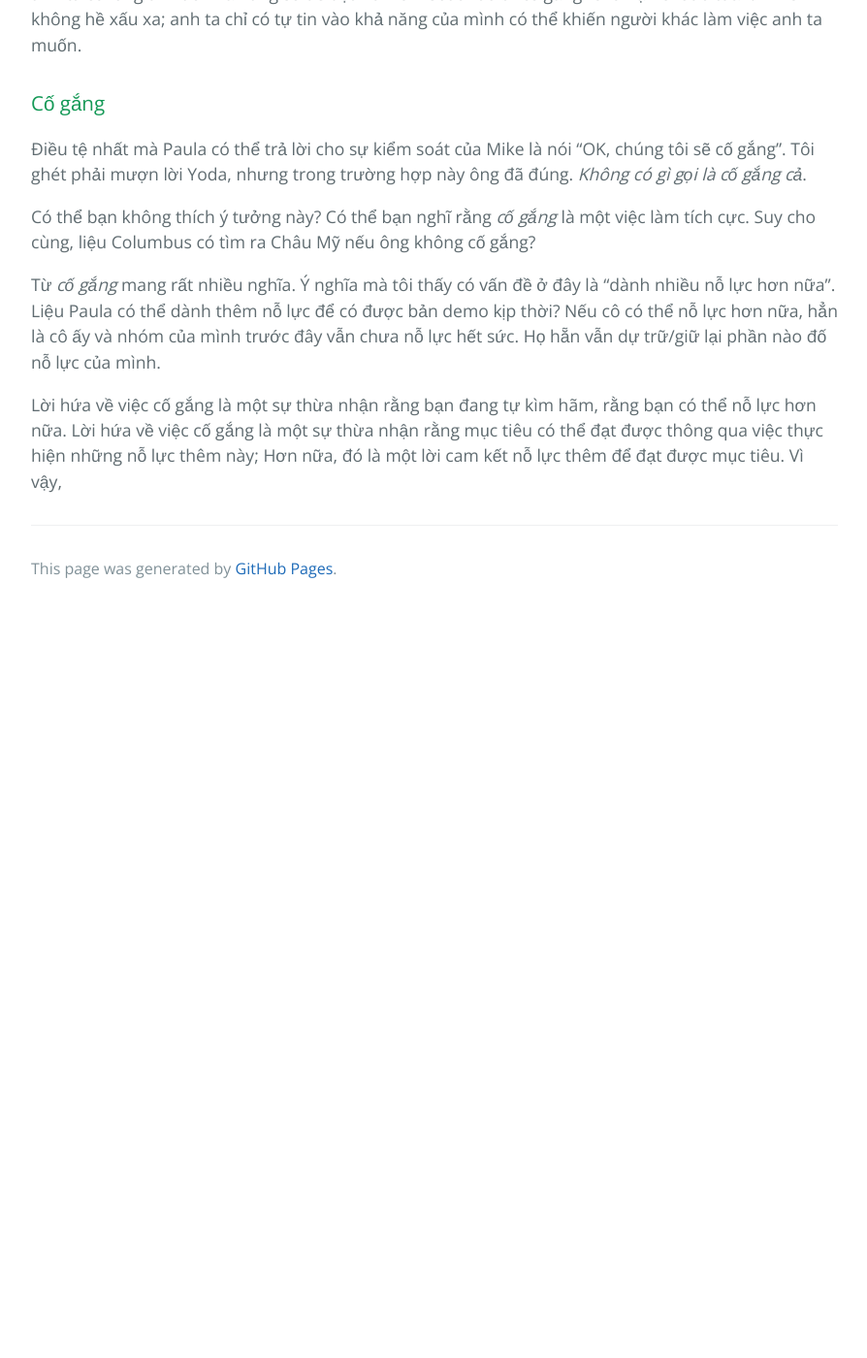
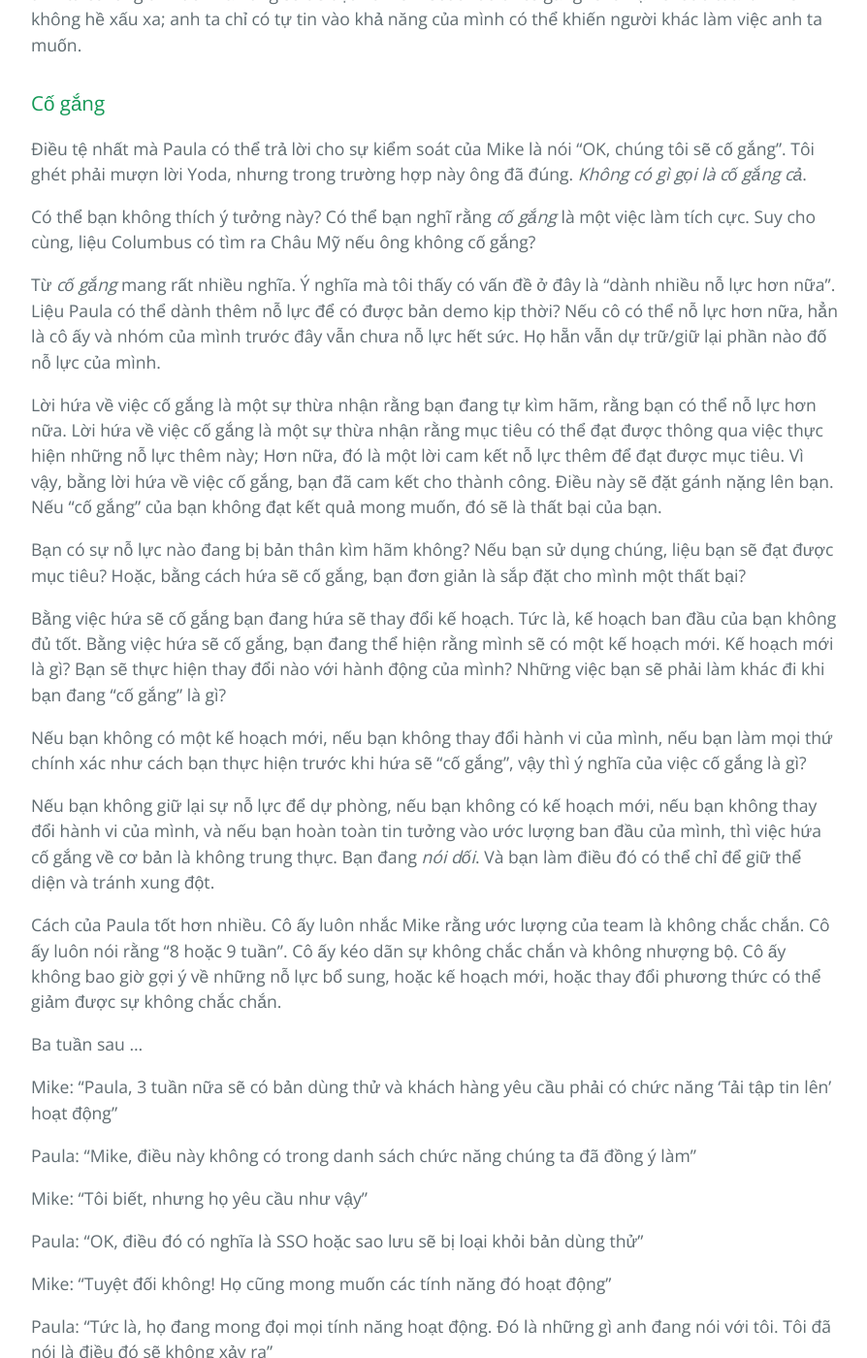
Before and after one commit to HaiBV/haibv.github.io, a Jekyll site: the page built from clean-coder/chapter-2-saying-no.md, in a window 1280 px wide and 1400 px high, scrolled down 7719 px. Shown: the whole window at 97% size, without its empty margins (192-1086 px from the left). Built offline with Jekyll 4.4.1, drawn with Linux system fonts in a browser that asks for light colours; our own code applies the rules of GitHub Pages for plain Markdown files; before the commit the page ends 8349 px from its top, so only the background shows below that; some of the changed text lies outside the part shown.

Commit message:
Book - The Clean Coder - Chapter 2 - Saying No

```diff
--- a/clean-coder/chapter-2-saying-no.md
+++ b/clean-coder/chapter-2-saying-no.md
@@ -205,4 +205,48 @@ Có thể bạn không thích ý tưởng này? Có thể bạn nghĩ rằng _c
 
 Từ _cố gắng_ mang rất nhiều nghĩa. Ý nghĩa mà tôi thấy có vấn đề ở đây là "dành nhiều nỗ lực hơn nữa". Liệu Paula có thể dành thêm nỗ lực để có được bản demo kịp thời? Nếu cô có thể nỗ lực hơn nữa, hẳn là cô ấy và nhóm của mình trước đây vẫn chưa nỗ lực hết sức. Họ hẵn vẫn dự trữ/giữ lại phần nào đố nỗ lực của mình.
 
-Lời hứa về việc cố gắng là một sự thừa nhận rằng bạn đang tự kìm hãm, rằng bạn có thể nỗ lực hơn nữa. Lời hứa về việc cố gắng là một sự thừa nhận rằng mục tiêu có thể đạt được thông qua việc thực hiện những nỗ lực thêm này; Hơn nữa, đó là một lời cam kết nỗ lực thêm để đạt được mục tiêu. Vì vậy,
+Lời hứa về việc cố gắng là một sự thừa nhận rằng bạn đang tự kìm hãm, rằng bạn có thể nỗ lực hơn nữa. Lời hứa về việc cố gắng là một sự thừa nhận rằng mục tiêu có thể đạt được thông qua việc thực hiện những nỗ lực thêm này; Hơn nữa, đó là một lời cam kết nỗ lực thêm để đạt được mục tiêu. Vì vậy, bằng lời hứa về việc cố gắng, bạn đã cam kết cho thành công. Điều này sẽ đặt gánh nặng lên bạn. Nếu "cố gắng" của bạn không đạt kết quả mong muốn, đó sẽ là thất bại của bạn.
+
+Bạn có sự nỗ lực nào đang bị bản thân kìm hãm không? Nếu bạn sử dụng chúng, liệu bạn sẽ đạt được mục tiêu? Hoặc, bằng cách hứa sẽ cố gắng, bạn đơn giản là sắp đặt cho mình một thất bại?
+
+Bằng việc hứa sẽ cố gắng bạn đang hứa sẽ thay đổi kế hoạch. Tức là, kế hoạch ban đầu của bạn không đủ tốt. Bằng việc hứa sẽ cố gắng, bạn đang thể hiện rằng mình sẽ có một kế hoạch mới. Kế hoạch mới là gì? Bạn sẽ thực hiện thay đổi nào với hành động của mình? Những việc bạn sẽ phải làm khác đi khi bạn đang "cố gắng" là gì?
+
+Nếu bạn không có một kế hoạch mới, nếu bạn không thay đổi hành vi của mình, nếu bạn làm mọi thứ chính xác như cách bạn thực hiện trước khi hứa sẽ "cố gắng", vậy thì ý nghĩa của việc cố gắng là gì?
+
+Nếu bạn không giữ lại sự nỗ lực để dự phòng, nếu bạn không có kế hoạch mới, nếu bạn không thay đổi hành vi của mình, và nếu bạn hoàn toàn tin tưởng vào ước lượng ban đầu của mình, thì việc hứa cố gắng về cơ bản là không trung thực. Bạn đang _nói dối_. Và bạn làm điều đó có thể chỉ để giữ thể diện và tránh xung đột.
+
+Cách của Paula tốt hơn nhiều. Cô ấy luôn nhắc Mike rằng ước lượng của team là không chắc chắn. Cô ấy luôn nói rằng "8 hoặc 9 tuần". Cô ấy kéo dãn sự không chắc chắn và không nhượng bộ. Cô ấy không bao giờ gợi ý về những nỗ lực bổ sung, hoặc kế hoạch mới, hoặc thay đổi phương thức có thể giảm được sự không chắc chắn.
+
+Ba tuần sau ...
+
+Mike: "Paula, 3 tuần nữa sẽ có bản dùng thử và khách hàng yêu cầu phải có chức năng 'Tải tập tin lên' hoạt động"
+
+Paula: "Mike, điều này không có trong danh sách chức năng chúng ta đã đồng ý làm"
+
+Mike: "Tôi biết, nhưng họ yêu cầu như vậy"
+
+Paula: "OK, điều đó có nghĩa là SSO hoặc sao lưu sẽ bị loại khỏi bản dùng thử"
+
+Mike: "Tuyệt đối không! Họ cũng mong muốn các tính năng đó hoạt động"
+
+Paula: "Tức là, họ đang mong đọi mọi tính năng hoạt động. Đó là những gì anh đang nói với tôi. Tôi đã nói là điều đó sẽ không xảy ra"
+
+Mike: "Tôi xin lỗi Paula, nhưng khách hàng không nhượng bộ cho việc đó. Họ muốn thấy tất cả.
+
+Paula: "Chuyện đó sẽ không xảy ra, Mike. Đơn giản thế thôi"
+
+Mike: "Thôi nào Paula, ít nhất các bạn có thể _cố_ được không?"
+
+Paula: "Mike, tôi có thể _cố_ để bay. Tôi có thể _cố_ biến chì thành vàng. Tôi có thể _cố_ bơi qua Đại Tây Dương. Anh có nghĩ rằng tôi sẽ thành công?
+
+Mike: "Cô nói không hợp lý chút nào. Tôi không yêu cầu những _điều không thể_"
+
+Paula: "Có đấy, Mike, anh đang làm vậy"
+
+(Mike cười khẩy, gật đầu, rồi quay lưng bước đi)
+
+Mike: "Tôi có lòng tin ở cô Paula, tôi biết cô sẽ không làm tôi thất vọng"
+
+Paula: (nói phía sau Mike) "Mike, anh đang mơ thôi. Và nó sẽ không có kết cục tốt đẹp đâu"
+
+(Mike chỉ vẫy tay và không quay lại)
```
